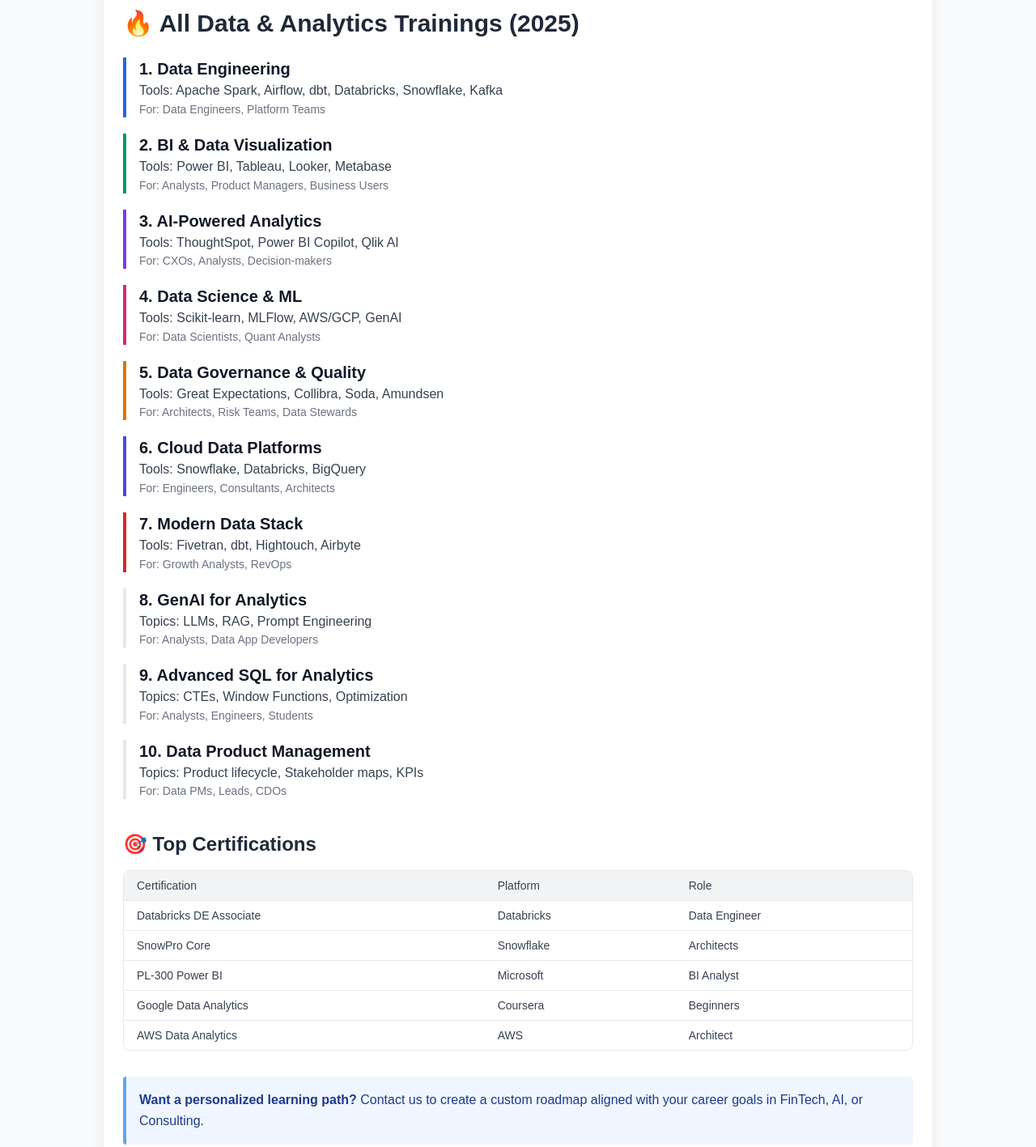
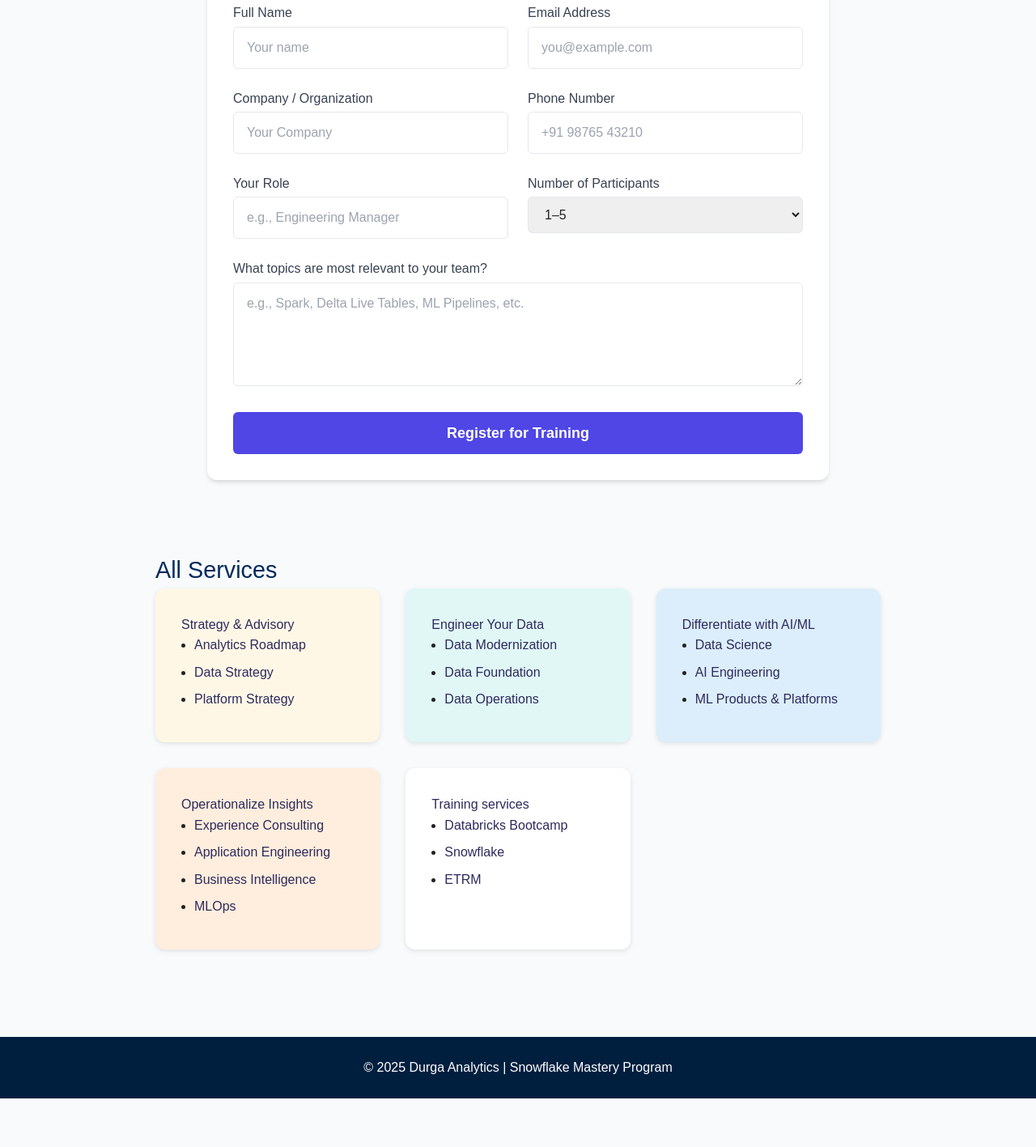
Before and after one commit to prajeshjha/prajeshjha.github.io, a plain HTML site: page training.html in a window 1280 px wide. Shown: the part 885-2302 px from the top of the page at 81% size. After the commit the page ends 2242 px from the top, so only its background shows below. Drawn offline with nearby package versions, Linux system fonts and the light colour scheme.

Commit message:
training

```diff
--- a/training.html
+++ b/training.html
@@ -139,117 +139,7 @@ Prep for CDMP (Certified Data Management Professional)
   </ul>
 </section>
 
-  <div class="max-w-5xl mx-auto p-6 bg-white shadow-xl rounded-2xl">
-  <h2 class="text-3xl font-bold text-gray-800 mb-6">🔥 All Data & Analytics Trainings (2025)</h2>
 
-  <div class="space-y-5">
-    <div class="border-l-4 border-blue-600 pl-4">
-      <h3 class="text-xl font-semibold text-gray-900">1. Data Engineering</h3>
-      <p class="text-gray-700">Tools: Apache Spark, Airflow, dbt, Databricks, Snowflake, Kafka</p>
-      <p class="text-sm text-gray-500">For: Data Engineers, Platform Teams</p>
-    </div>
-
-    <div class="border-l-4 border-green-600 pl-4">
-      <h3 class="text-xl font-semibold text-gray-900">2. BI & Data Visualization</h3>
-      <p class="text-gray-700">Tools: Power BI, Tableau, Looker, Metabase</p>
-      <p class="text-sm text-gray-500">For: Analysts, Product Managers, Business Users</p>
-    </div>
-
-    <div class="border-l-4 border-purple-600 pl-4">
-      <h3 class="text-xl font-semibold text-gray-900">3. AI-Powered Analytics</h3>
-      <p class="text-gray-700">Tools: ThoughtSpot, Power BI Copilot, Qlik AI</p>
-      <p class="text-sm text-gray-500">For: CXOs, Analysts, Decision-makers</p>
-    </div>
-
-    <div class="border-l-4 border-pink-600 pl-4">
-      <h3 class="text-xl font-semibold text-gray-900">4. Data Science & ML</h3>
-      <p class="text-gray-700">Tools: Scikit-learn, MLFlow, AWS/GCP, GenAI</p>
-      <p class="text-sm text-gray-500">For: Data Scientists, Quant Analysts</p>
-    </div>
-
-    <div class="border-l-4 border-yellow-600 pl-4">
-      <h3 class="text-xl font-semibold text-gray-900">5. Data Governance & Quality</h3>
-      <p class="text-gray-700">Tools: Great Expectations, Collibra, Soda, Amundsen</p>
-      <p class="text-sm text-gray-500">For: Architects, Risk Teams, Data Stewards</p>
-    </div>
-
-    <div class="border-l-4 border-indigo-600 pl-4">
-      <h3 class="text-xl font-semibold text-gray-900">6. Cloud Data Platforms</h3>
-      <p class="text-gray-700">Tools: Snowflake, Databricks, BigQuery</p>
-      <p class="text-sm text-gray-500">For: Engineers, Consultants, Architects</p>
-    </div>
-
-    <div class="border-l-4 border-red-600 pl-4">
-      <h3 class="text-xl font-semibold text-gray-900">7. Modern Data Stack</h3>
-      <p class="text-gray-700">Tools: Fivetran, dbt, Hightouch, Airbyte</p>
-      <p class="text-sm text-gray-500">For: Growth Analysts, RevOps</p>
-    </div>
-
-    <div class="border-l-4 border-teal-600 pl-4">
-      <h3 class="text-xl font-semibold text-gray-900">8. GenAI for Analytics</h3>
-      <p class="text-gray-700">Topics: LLMs, RAG, Prompt Engineering</p>
-      <p class="text-sm text-gray-500">For: Analysts, Data App Developers</p>
-    </div>
-
-    <div class="border-l-4 border-orange-600 pl-4">
-      <h3 class="text-xl font-semibold text-gray-900">9. Advanced SQL for Analytics</h3>
-      <p class="text-gray-700">Topics: CTEs, Window Functions, Optimization</p>
-      <p class="text-sm text-gray-500">For: Analysts, Engineers, Students</p>
-    </div>
-
-    <div class="border-l-4 border-rose-600 pl-4">
-      <h3 class="text-xl font-semibold text-gray-900">10. Data Product Management</h3>
-      <p class="text-gray-700">Topics: Product lifecycle, Stakeholder maps, KPIs</p>
-      <p class="text-sm text-gray-500">For: Data PMs, Leads, CDOs</p>
-    </div>
-  </div>
-
-  <div class="mt-10">
-    <h3 class="text-2xl font-bold text-gray-800 mb-4">🎯 Top Certifications</h3>
-    <div class="overflow-auto rounded-lg border border-gray-200">
-      <table class="min-w-full text-left text-sm text-gray-700">
-        <thead class="bg-gray-100">
-          <tr>
-            <th class="px-4 py-2 font-medium">Certification</th>
-            <th class="px-4 py-2 font-medium">Platform</th>
-            <th class="px-4 py-2 font-medium">Role</th>
-          </tr>
-        </thead>
-        <tbody>
-          <tr class="border-t">
-            <td class="px-4 py-2">Databricks DE Associate</td>
-            <td class="px-4 py-2">Databricks</td>
-            <td class="px-4 py-2">Data Engineer</td>
-          </tr>
-          <tr class="border-t">
-            <td class="px-4 py-2">SnowPro Core</td>
-            <td class="px-4 py-2">Snowflake</td>
-            <td class="px-4 py-2">Architects</td>
-          </tr>
-          <tr class="border-t">
-            <td class="px-4 py-2">PL-300 Power BI</td>
-            <td class="px-4 py-2">Microsoft</td>
-            <td class="px-4 py-2">BI Analyst</td>
-          </tr>
-          <tr class="border-t">
-            <td class="px-4 py-2">Google Data Analytics</td>
-            <td class="px-4 py-2">Coursera</td>
-            <td class="px-4 py-2">Beginners</td>
-          </tr>
-          <tr class="border-t">
-            <td class="px-4 py-2">AWS Data Analytics</td>
-            <td class="px-4 py-2">AWS</td>
-            <td class="px-4 py-2">Architect</td>
-          </tr>
-        </tbody>
-      </table>
-    </div>
-  </div>
-
-  <div class="mt-8 p-4 bg-blue-50 border-l-4 border-blue-400 rounded">
-    <p class="text-blue-900"><strong>Want a personalized learning path?</strong> Contact us to create a custom roadmap aligned with your career goals in FinTech, AI, or Consulting.</p>
-  </div>
-</div>
 
 <!-- Form Section -->
 
```
Also changed, not shown: index.html (+1 -1 lines).
